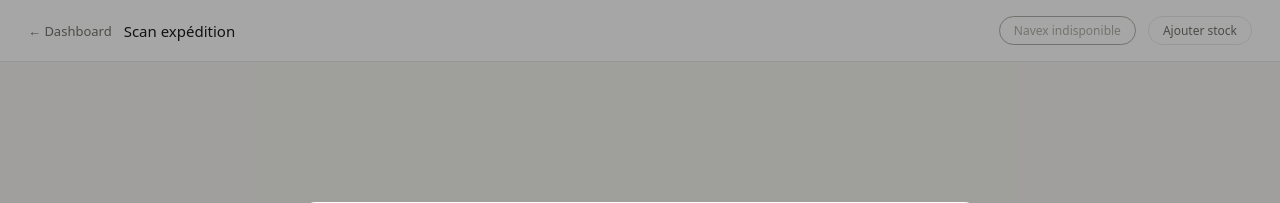
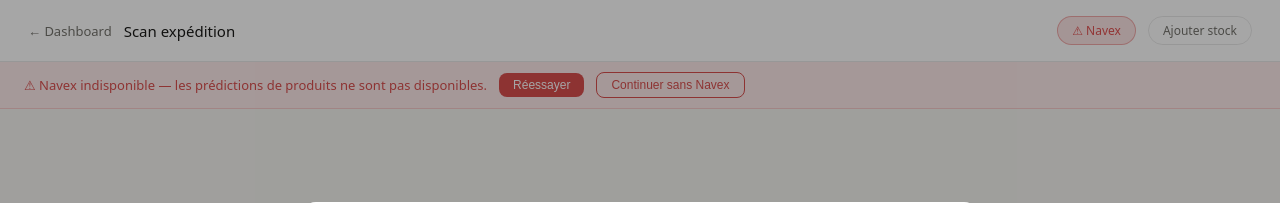
Before and after one commit to ibrahimrahmen/stock-manager, a Django app: template inventory/templates/inventory/shipping_scan.html in a window 1280 px wide. Shown: the top 203 px of the page. Run offline with Django 3.2, Linux system fonts and the light colour scheme; the template is opened without the code that fills it: most values are stand-ins (such as "Sample title", 1, 10 or a date in 2020).

Commit message:
navex error bar with retry and bypass

```diff
--- a/inventory/templates/inventory/shipping_scan.html
+++ b/inventory/templates/inventory/shipping_scan.html
@@ -132,6 +132,7 @@
   .pred-check.show{opacity:1;animation:checkPop .4s ease both;}
   .pred-check svg{width:44px;height:44px;stroke:#fff;stroke-width:3;}
 
+  @keyframes pulse{0%,100%{opacity:1}50%{opacity:.6}}
   /* NAVEX COUNTER */
   .navex-counter{background:rgba(26,158,110,0.15);border:0.5px solid rgba(26,158,110,0.3);border-radius:20px;padding:5px 14px;font-size:12px;color:#1a9e6e;font-weight:500;}
   .navex-counter.loading{color:var(--hint);background:var(--surface2);border-color:var(--hint);}
@@ -163,6 +164,13 @@
   <div id="navex-counter" class="navex-counter loading" onclick="toggleAttenteDrawer()" style="cursor:pointer;">⏳ Navex...</div>
   <a href="{% url 'shipping_scan' %}?mode=reception" class="nav-pill">Ajouter stock</a>
 </nav>
+
+<!-- NAVEX ERROR BAR -->
+<div id="navex-error-bar" style="display:none;background:#fdeaea;border-bottom:0.5px solid rgba(224,80,80,0.2);padding:10px 24px;align-items:center;gap:12px;font-size:13px;color:#d94f4e;">
+  <span>⚠ Navex indisponible — les prédictions de produits ne sont pas disponibles.</span>
+  <button onclick="loadNavexAttente()" style="padding:5px 14px;background:#d94f4e;color:#fff;border:none;border-radius:8px;font-size:12px;cursor:pointer;">Réessayer</button>
+  <button onclick="document.getElementById('navex-error-bar').style.display='none'" style="padding:5px 14px;background:transparent;border:0.5px solid #d94f4e;color:#d94f4e;border-radius:8px;font-size:12px;cursor:pointer;">Continuer sans Navex</button>
+</div>
 
 <!-- NAVEX EN ATTENTE DRAWER -->
 <div id="attente-drawer" style="display:none;background:#fff;border-bottom:0.5px solid rgba(0,0,0,0.09);padding:16px 24px;max-height:320px;overflow-y:auto;">
@@ -459,6 +467,8 @@
   var navexMap = {};
 
   async function loadNavexAttente() {
+    var counter = document.getElementById('navex-counter');
+    if (counter) { counter.textContent = '⏳ Navex...'; counter.style.cssText = ''; }
     try {
       var res = await fetch("{% url 'api_navex_attente' %}", {method:'POST', headers:{'Content-Type':'application/json'}, body:'{}'});
       var data = await res.json();
@@ -467,10 +477,16 @@
         navexMap = {};
         navexAttente.forEach(function(c){ navexMap[c.code_barre] = c; });
         updateNavexCounter();
+        document.getElementById('navex-error-bar').style.display = 'none';
+      } else { throw new Error(); }
+    } catch(e) {
+      if (counter) {
+        counter.textContent = '⚠ Navex';
+        counter.style.color = '#e05050';
+        counter.style.background = 'rgba(224,80,80,0.15)';
+        counter.style.borderColor = 'rgba(224,80,80,0.4)';
       }
-    } catch(e) {
-      var c = document.getElementById('navex-counter');
-      if (c) c.textContent = 'Navex indisponible';
+      document.getElementById('navex-error-bar').style.display = 'flex';
     }
   }
 
```
